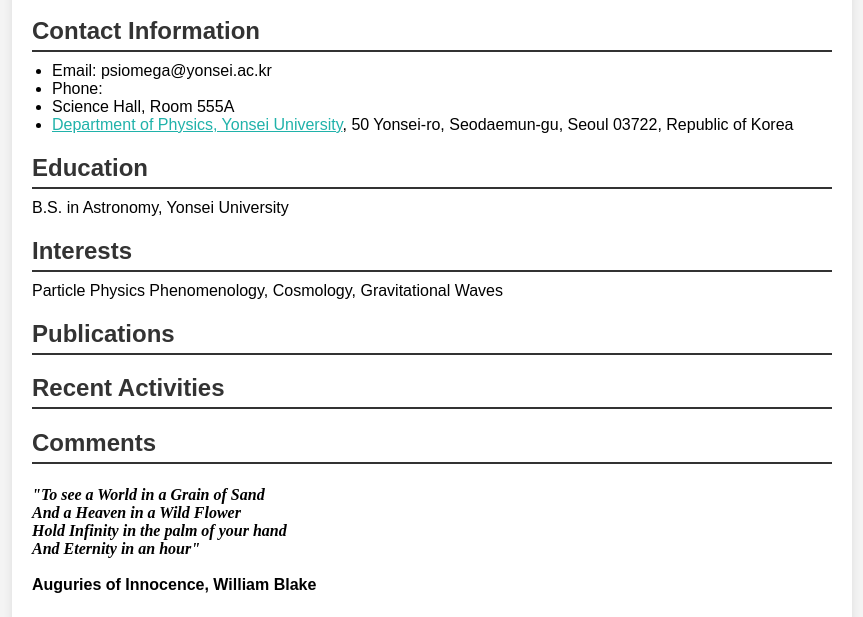
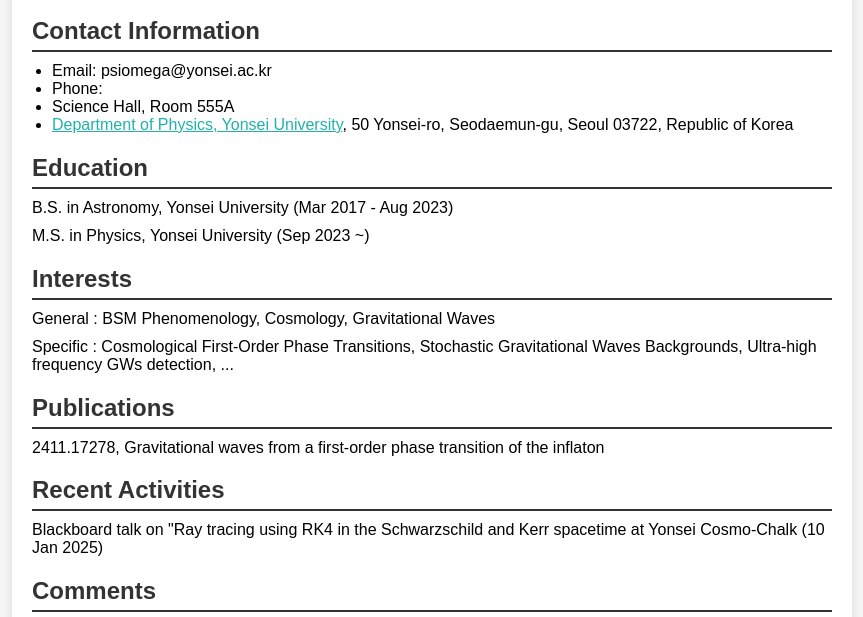
Before and after one commit to nayuta-psiomega/personal-website, a plain HTML site: page index.html in a window 1280 px wide. Shown: the part 147-764 px from the top of the page, without its empty margins (208-1071 px from the left). Drawn offline with Linux system fonts and the light colour scheme.

Commit message:
Update index.html
none

```diff
--- a/index.html
+++ b/index.html
@@ -20,14 +20,18 @@
         </ul>
 
         <h2>Education</h2>
-        <p>B.S. in Astronomy, Yonsei University</p>
+        <p>B.S. in Astronomy, Yonsei University (Mar 2017 - Aug 2023)</p>
+        <p>M.S. in Physics, Yonsei University (Sep 2023 ~)</p>
 
         <h2>Interests</h2>
-        <p>Particle Physics Phenomenology, Cosmology, Gravitational Waves</p>
+        <p>General : BSM Phenomenology, Cosmology, Gravitational Waves</p>
+        <p>Specific : Cosmological First-Order Phase Transitions, Stochastic Gravitational Waves Backgrounds, Ultra-high frequency GWs detection, ...</p>
 
         <h2>Publications</h2>
+        <p>2411.17278, Gravitational waves from a first-order phase transition of the inflaton</p>
 
         <h2>Recent Activities</h2>
+        <p>Blackboard talk on "Ray tracing using RK4 in the Schwarzschild and Kerr spacetime at Yonsei Cosmo-Chalk (10 Jan 2025)</p>
 
         <h2>Comments</h2>
         <h4><div style="font-style:italic;font-family:Times New Roman;">"To see a World in a Grain of Sand<br>And a Heaven in a Wild Flower<br>Hold Infinity in the palm of your hand<br>And Eternity in an hour"</div><br>Auguries of Innocence, William Blake</h4>
```
